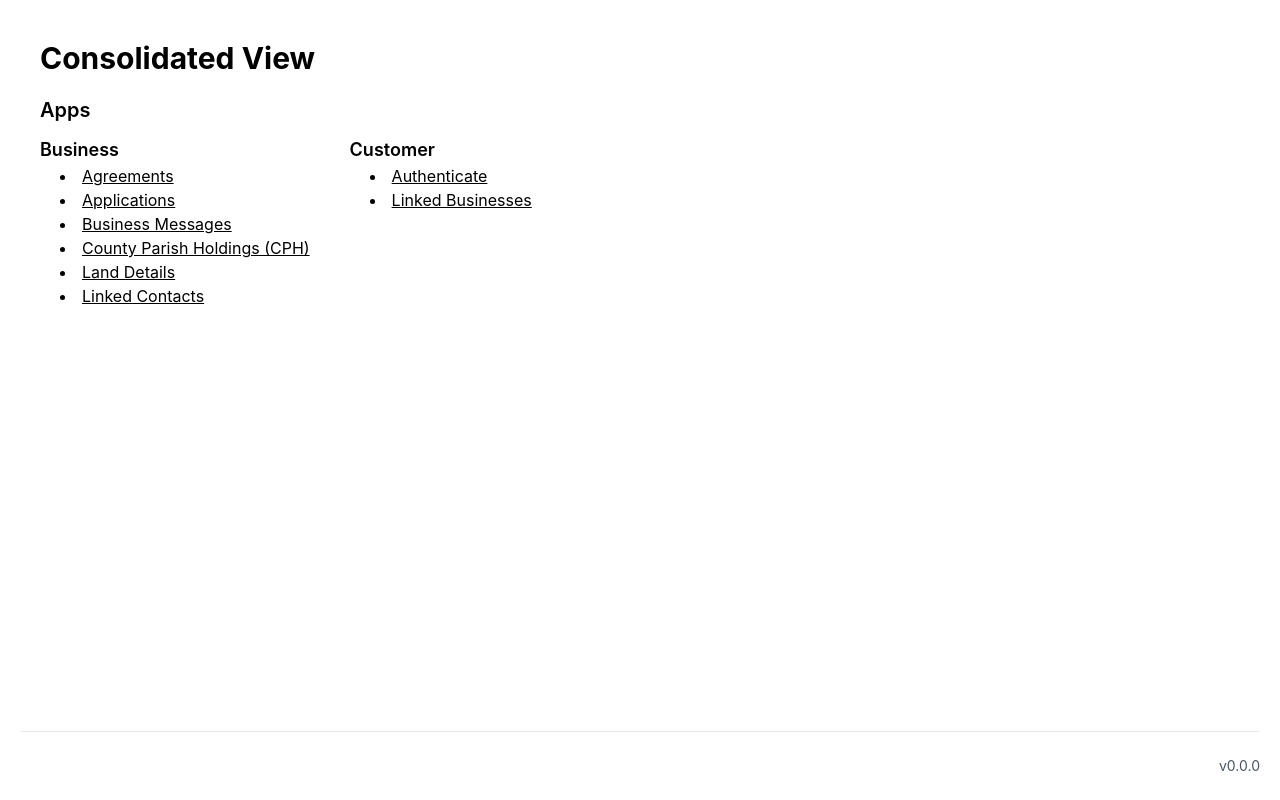
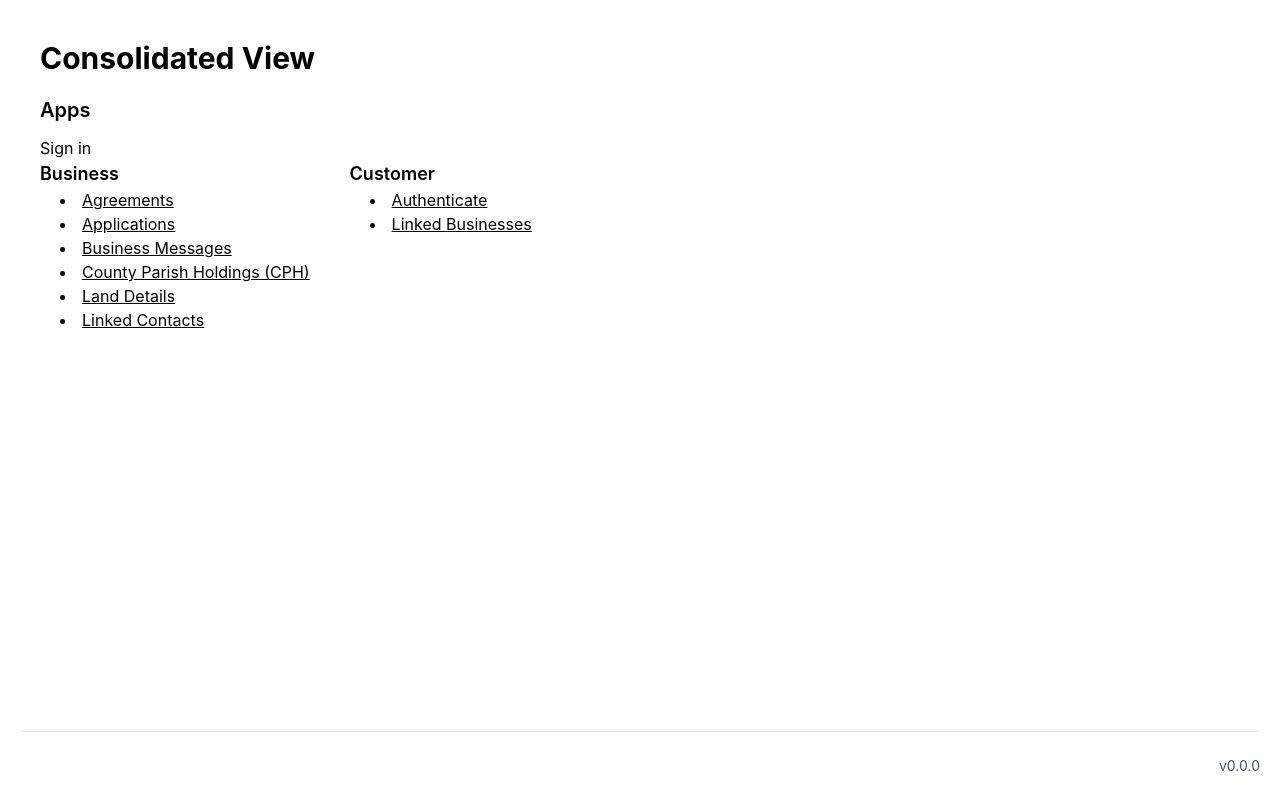
Before and after one commit to DEFRA/fcp-cv-frontend, a Next.js app: page / in a window 1280 px wide. Built offline with nearby package versions, Linux system fonts and the light colour scheme; no server answers.

Commit message:
use next-auth library for sign in

```diff
--- /dev/null
+++ b/app/_lib/auth.js
@@ -0,0 +1,12 @@
+import NextAuth from 'next-auth'
+import MicrosoftEntraID from 'next-auth/providers/microsoft-entra-id'
+
+export const { handlers, auth, signIn, signOut } = NextAuth({
+  providers: [
+    MicrosoftEntraID({
+      clientId: process.env.AUTH_CLIENT_ID,
+      clientSecret: process.env.AUTH_CLIENT_SECRET,
+      issuer: process.env.AUTH_AUTHORITY
+    })
+  ]
+})
--- /dev/null
+++ b/app/api/auth/[...nextAuth]/route.js
@@ -0,0 +1,3 @@
+import { handlers } from '@/lib/auth'
+
+export const { GET, POST } = handlers
--- a/app/page.jsx
+++ b/app/page.jsx
@@ -1,4 +1,6 @@
+import { auth, signIn, signOut } from '@/lib/auth'
 import Link from 'next/link'
+import { Suspense } from 'react'
 
 const businessLinks = [
   {
@@ -38,12 +40,44 @@ const customerLinks = [
   }
 ]
 
+export async function SignIn() {
+  const session = await auth()
+
+  if (!session) {
+    return (
+      <form
+        action={async () => {
+          'use server'
+          await signIn('microsoft-entra-id')
+        }}
+      >
+        <button type="submit">Sign in</button>
+      </form>
+    )
+  }
+
+  return (
+    <form
+      action={async () => {
+        'use server'
+        await signOut('microsoft-entra-id')
+      }}
+    >
+      <button type="submit">Sign out {session?.user?.email}</button>
+    </form>
+  )
+}
+
 export default function ConsolidatedViewPage() {
   return (
     <div className="m-10">
       <div>
         <h1 className="text-3xl font-bold mb-5">Consolidated View</h1>
         <h2 className="text-xl font-semibold mb-3">Apps</h2>
+
+        <Suspense>
+          <SignIn />
+        </Suspense>
 
         <div className="flex gap-10">
           <div>
--- /dev/null
+++ b/app/sign-in/route.js
@@ -0,0 +1,5 @@
+import { signIn } from '@/lib/auth'
+
+export function GET() {
+  return signIn('microsoft-entra-id')
+}
--- a/package.json
+++ b/package.json
@@ -8,7 +8,7 @@
   },
   "scripts": {
     "build": "next build",
-    "dev": "next dev",
+    "dev": "next dev -p 4000",
     "lint": "eslint . && prettier --check .",
     "start": "node server.js",
     "test": "vitest run --coverage",
@@ -22,6 +22,7 @@
     "@elastic/ecs-pino-format": "1.5.0",
     "@tanstack/react-table": "8.21.3",
     "next": "16.0.10",
+    "next-auth": "5.0.0-beta.30",
     "pino": "10.1.0",
     "pino-http": "11.0.0",
     "react": "19.2.1",
```
Also changed, not shown: 1 other file (tests, documents, lock files or other folders).
